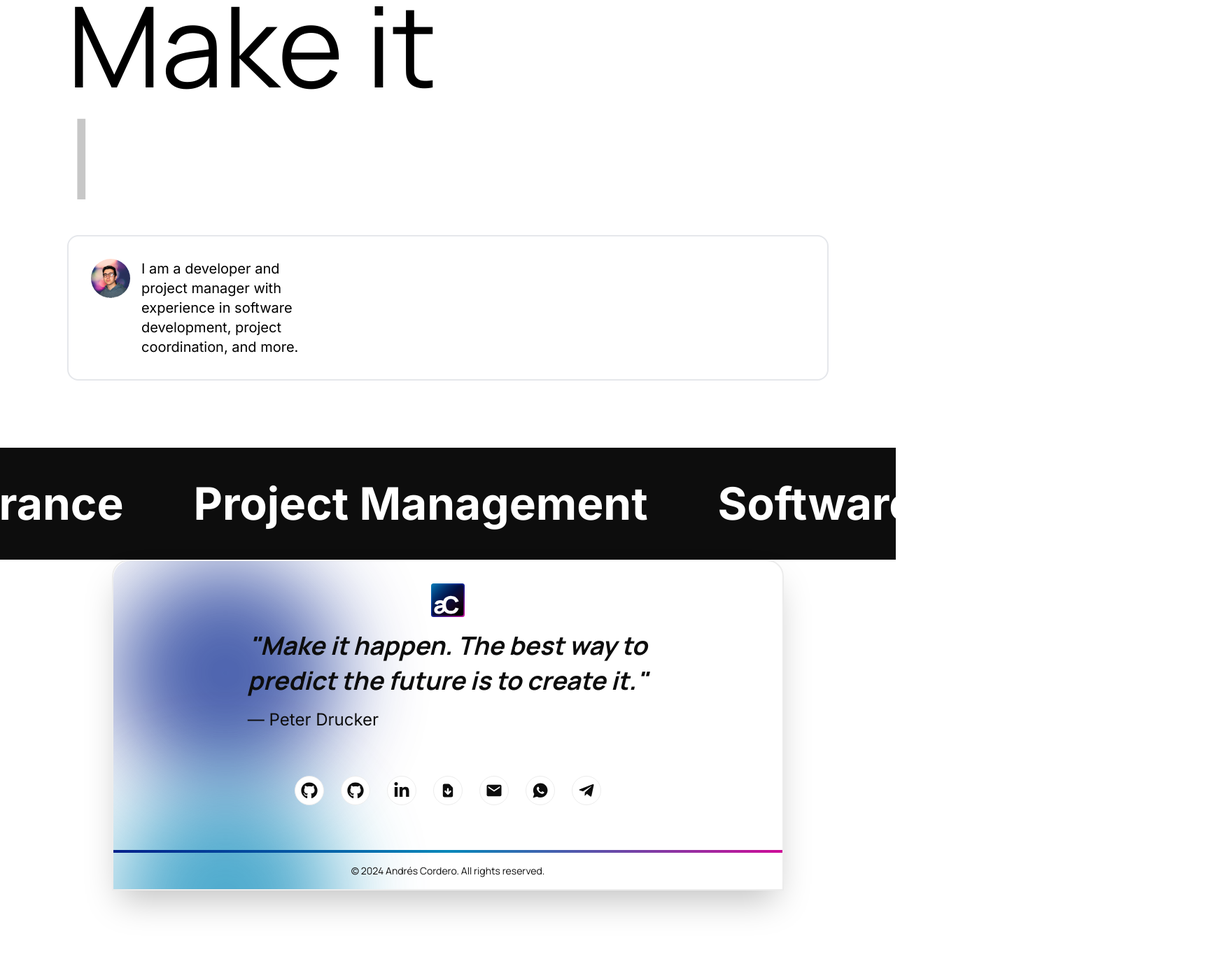
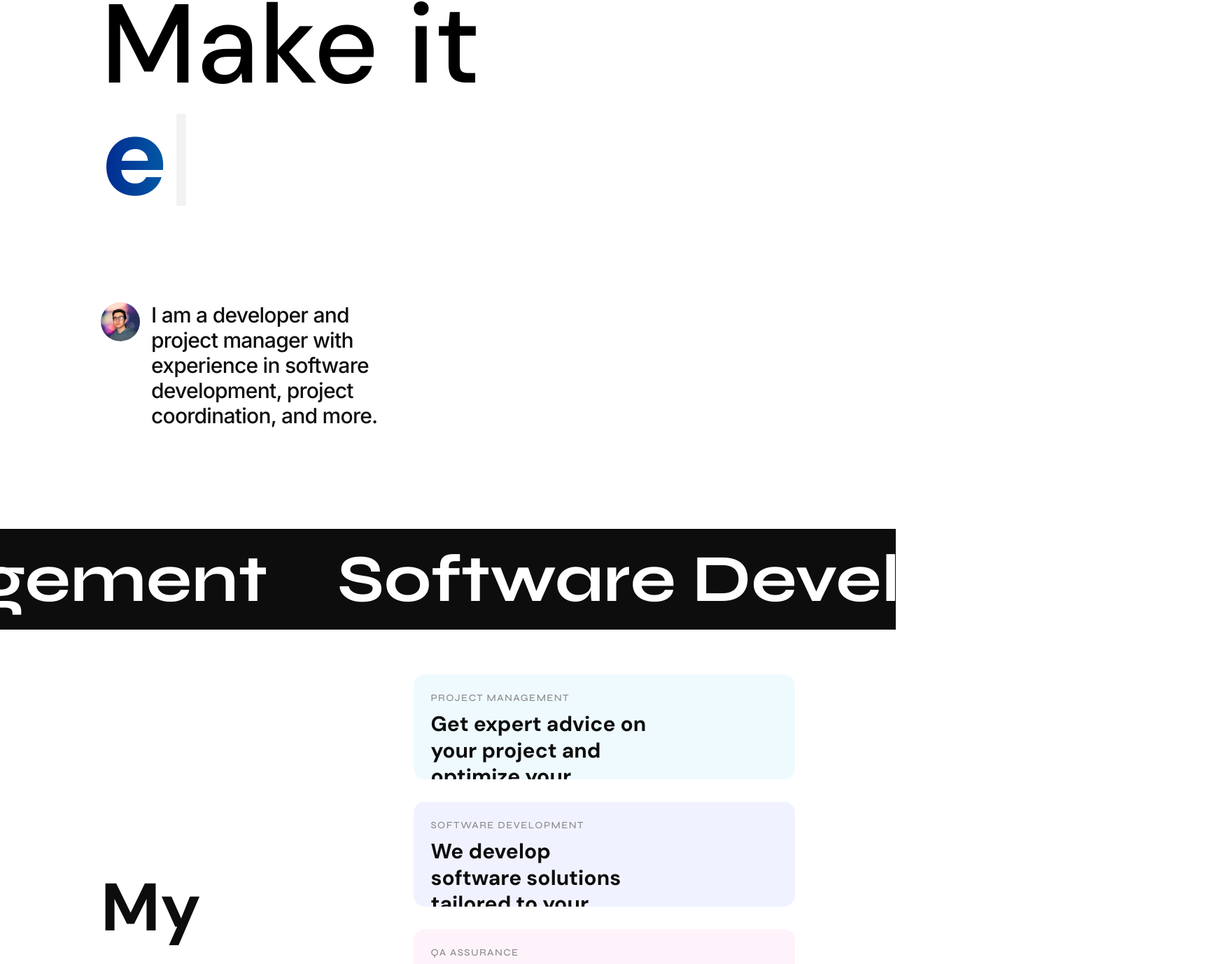
Before and after one commit to andrescorderor/ac-website, a React (Vite) app: page / in a window 1280 px wide. Shown: the part 128-1506 px from the top of the page at 70% size, 1739 px wide, since content can reach past the window. Before the commit the page ends 1401 px from the top, so only its background shows below. Built offline with nearby package versions, Linux system fonts and the light colour scheme.

Commit message:
add: fonts and fixes

```diff
--- a/package.json
+++ b/package.json
@@ -1,7 +1,7 @@
 {
   "name": "ac-website",
   "private": true,
-  "version": "0.8.1",
+  "version": "0.8.2",
   "type": "module",
   "scripts": {
     "dev": "vite",
--- a/src/components/common/Button.tsx
+++ b/src/components/common/Button.tsx
@@ -7,7 +7,7 @@ type ButtonProps = {
 
 export function Button({ icon: Icon, name, type, onClick }: ButtonProps) {
   const baseClasses =
-    'font-manrope group relative hover:bg-[var(--soft-light-gray)] flex items-center justify-center rounded-full text-sm border border-[var(--soft-light-gray)] bg-[var(--white)] p-2 text-[var(--black)] transition-all duration-500 ease-in-out';
+    'font-dm-sans group relative hover:bg-[var(--soft-light-gray)] flex items-center justify-center rounded-full text-sm border border-[var(--soft-light-gray)] bg-[var(--white)] p-2 text-[var(--black)] transition-all duration-500 ease-in-out';
 
   const getButtonClasses = () => {
     switch (type) {
--- a/src/components/common/Card.tsx
+++ b/src/components/common/Card.tsx
@@ -1,4 +1,5 @@
-import { motion } from 'framer-motion';
+import { useState, useRef, useEffect } from 'react';
+
 import { FaPlus } from 'react-icons/fa';
 
 interface CardProps {
@@ -8,59 +9,32 @@ interface CardProps {
   imageUrl: string;
   bgColorLight: string;
   bgColor: string;
-  type: 'full' | 'half';
 }
 
 function Title({ title }: { title: string }) {
   return (
-    <motion.h3
-      className="font-inter pointer-events-none text-sm tracking-widest text-[var(--gray)]"
-      initial={{ opacity: 0, y: 20 }}
-      animate={{ opacity: 1, y: 0 }}
-      transition={{ duration: 0.6 }}
-    >
+    <h3 className="font-syne mb-2 text-sm font-medium tracking-widest text-[var(--gray)]">
       {title}
-    </motion.h3>
+    </h3>
   );
 }
 
 function Text({ text }: { text: string }) {
   return (
-    <motion.p
-      className="font-manrope pointer-events-none max-w-lg text-3xl font-black leading-normal text-[var(--black)]"
-      initial={{ opacity: 0, y: 20 }}
-      animate={{ opacity: 1, y: 0 }}
-      transition={{ duration: 0.6 }}
-    >
+    <p className="font-dm-sans max-w-2xl text-3xl font-black leading-tight text-[var(--black)]">
       {text}
-    </motion.p>
+    </p>
   );
 }
 
 function Paragraph({ paragraph }: { paragraph: string }) {
   return (
-    <motion.p
-      className="pt-8 text-[var(--gray)]"
-      initial={{ opacity: 0, y: 20 }}
-      animate={{ opacity: 1, y: 0 }}
-      transition={{ duration: 0.6 }}
-    >
-      {paragraph}
-    </motion.p>
+    <p className="pt-8 font-extralight text-[var(--black)]">{paragraph}</p>
   );
 }
 
 function Image({ imageUrl, title }: { imageUrl: string; title: string }) {
-  return (
-    <motion.img
-      src={imageUrl}
-      alt={title}
-      className="h-72 p-4"
-      initial={{ opacity: 0, y: 20 }}
-      animate={{ opacity: 1, y: 0 }}
-      transition={{ duration: 0.6 }}
-    />
-  );
+  return <img src={imageUrl} alt={title} className="h-72" />;
 }
 
 export function Card({
@@ -70,38 +44,49 @@ export function Card({
   imageUrl,
   bgColor,
   bgColorLight,
-  type,
 }: CardProps) {
-  const isFullType = type === 'full';
+  const [isExpanded, setIsExpanded] = useState(false);
+  const contentRef = useRef<HTMLDivElement>(null);
+  const [contentHeight, setContentHeight] = useState('0px');
+
+  useEffect(() => {
+    if (contentRef.current) {
+      setContentHeight(`${contentRef.current.scrollHeight + 80}px`);
+    }
+  }, [isExpanded]);
 
   return (
-    <motion.div
-      whileHover={{ scale: 1.05 }}
-      className={`group relative flex ${
-        isFullType ? 'flex-row' : 'flex-col'
-      } w-full justify-between rounded-2xl p-7 transition-transform duration-500 ease-in-out ${bgColorLight}`}
+    <div
+      onMouseEnter={() => setIsExpanded(true)}
+      onMouseLeave={() => setIsExpanded(false)}
+      className={`group relative rounded-2xl p-6 transition-all duration-500 ease-in-out ${bgColorLight} overflow-hidden`}
+      style={{
+        height: isExpanded ? contentHeight : '150px',
+      }}
     >
-      <div className="flex-1 gap-8 p-7">
+      <div className="flex">
+        <div className="">
           <Title title={title} />
           <Text text={text} />
-        {isFullType && <Paragraph paragraph={paragraph} />}
+          <div className=" opacity-0 transition-opacity duration-500 group-hover:opacity-100">
+            <Paragraph paragraph={paragraph} />
+          </div>
         </div>
 
         <div
-        className={`flex ${
-          isFullType ? 'flex-1 items-center justify-center' : ''
-        }`}
+          ref={contentRef}
+          className="flex flex-col items-center justify-center opacity-0 transition-opacity duration-500 group-hover:opacity-100"
         >
           <Image imageUrl={imageUrl} title={title} />
         </div>
+      </div>
 
-      <motion.div
-        className={`absolute bottom-4 right-4 flex size-12 items-center justify-center rounded-full ${bgColor} text-[var(--white)]`}
-        whileHover={{ scale: 1.2 }}
+      <div
+        className={`absolute bottom-4 right-4 flex size-8 items-center justify-center rounded-full ${bgColor} text-[var(--white)] opacity-0 transition-opacity duration-500 group-hover:opacity-100`}
       >
         <FaPlus />
-      </motion.div>
-    </motion.div>
+      </div>
+    </div>
   );
 }
 
--- a/src/components/common/Footer.tsx
+++ b/src/components/common/Footer.tsx
@@ -23,7 +23,7 @@ export default function Footer() {
               className="size-12"
             />
             <div className="pointer-events-none">
-              <p className="font-manrope mb-4 text-center text-4xl font-semibold italic leading-snug">
+              <p className="font-dm-sans mb-4 text-center text-4xl font-semibold italic leading-snug">
                 &quot;Make it happen. The best way to
                 <br />
                 predict the future is to create it.&quot;
@@ -96,7 +96,7 @@ export default function Footer() {
 
       <div className="animate-gradient-rotate mt-8 h-1 w-full bg-gradient-to-r from-[var(--deep-navy-blue)] via-[var(--vibrant-sky-blue)] to-[var(--magenta-pink)]" />
 
-      <p className="font-manrope pointer-events-none my-4 text-center text-sm text-[var(--black)] ">
+      <p className="font-dm-sans pointer-events-none my-4 text-center text-sm text-[var(--black)] ">
         © {currentYear} Andrés Cordero. All rights reserved.
       </p>
     </footer>
--- a/src/components/common/Header.tsx
+++ b/src/components/common/Header.tsx
@@ -36,7 +36,7 @@ export default function Header() {
             alt="icon"
             className="size-8"
           />
-          <p className="font-manrope flex items-center  text-base">
+          <p className="font-dm-sans flex items-center  text-base">
             andrés Cordero.
           </p>
         </div>
--- /dev/null
+++ b/src/components/home/ExpertiseSection.tsx
@@ -0,0 +1,38 @@
+import { Card } from '@components/common/Card';
+
+export default function ExpertiseSection() {
+  return (
+    <section className="flex flex-row px-36 py-16">
+      <h2 className=" font-dm-sans flex flex-col justify-end text-[6rem] font-bold leading-tight text-[var(--black)]">
+        My Expertise
+      </h2>
+
+      <div className="ml-auto flex flex-col gap-8">
+        <Card
+          title="PROJECT MANAGEMENT"
+          text="Get expert advice on your project and optimize your workflow."
+          paragraph="We offer asfasasfsfasfasfasfasfasf consulting to meet your business needs."
+          imageUrl="/assets/ProjectManagement.svg"
+          bgColorLight="bg-[var(--vibrant-sky-blue-light)]"
+          bgColor="bg-[var(--vibrant-sky-blue)]"
+        />
+        <Card
+          title="SOFTWARE DEVELOPMENT"
+          text="We develop software solutions tailored to your specifications."
+          paragraph="Our experienced team builds robust applications for your business."
+          imageUrl="/assets/SoftwareDevelopment.svg"
+          bgColorLight="bg-[var(--deep-navy-blue-light)]"
+          bgColor="bg-[var(--deep-navy-blue)]"
+        />
+        <Card
+          title="QA ASSURANCE"
+          text="Receive 24/7 support to keep your projects running smoothly."
+          paragraph="Our support team is always available to help resolve any issues."
+          imageUrl="/assets/QualityAssurance.svg"
+          bgColorLight="bg-[var(--magenta-pink-light)]"
+          bgColor="bg-[var(--magenta-pink)]"
+        />
+      </div>
+    </section>
+  );
+}
--- a/src/components/home/Hero.tsx
+++ b/src/components/home/Hero.tsx
@@ -76,36 +76,33 @@ export default function Hero() {
     };
   }, []);
 
-  // Helper function to calculate position based on scroll
   const calculatePosition = (initialX: number, finalX: number) => {
-    const maxScroll = 1000; // Define the maximum scroll value for full movement
-    const scrollPercentage = Math.min(scrollY / maxScroll, 1); // Limit scroll percentage to 1
-    return initialX + (finalX - initialX) * scrollPercentage; // Linear interpolation between initial and final positions
+    const maxScroll = 1000;
+    const scrollPercentage = Math.min(scrollY / maxScroll, 1);
+    return initialX + (finalX - initialX) * scrollPercentage;
   };
 
   return (
-    <section className="hover:cursor-default">
-      <div className="flex flex-col gap-8 px-24 pb-24 pt-28">
+    <section className="hover:cursor-default ">
+      <div className=" px-36 pb-36 pt-28">
         <div>
-          <h1 className="font-manrope mb-0 text-[10rem] leading-none">
+          <h1 className="font-dm-sans text-[10rem] font-medium leading-none">
             Make it
           </h1>
           <div className="flex">
             <motion.h1
               key={currentPhraseIndex}
-              className="font-manrope bg-clip-text text-[10rem] font-bold leading-none text-transparent"
+              className="font-dm-sans animate-gradient-random bg-clip-text text-[10rem] font-bold leading-none text-transparent"
               style={{
                 backgroundImage:
                   'linear-gradient(to right, var(--deep-navy-blue), var(--vibrant-sky-blue), var(--magenta-pink))',
-                backgroundSize: '400% 400%',
-                animation: 'gradient-random 6s ease infinite',
               }}
             >
               {displayText}
             </motion.h1>
 
             <motion.div
-              className="font-manrope text-[10rem] leading-none text-[var(--black)]"
+              className="font-dm-sans text-[10rem] leading-none text-[var(--black)]"
               animate={{
                 opacity: [1, 0],
                 transition: { repeat: Infinity, duration: 1 },
@@ -115,38 +112,50 @@ export default function Hero() {
             </motion.div>
           </div>
         </div>
-        <div className="flex gap-4 rounded-2xl border-2 p-8">
+        <div className="mt-32 flex w-5/12 gap-4">
           <img
             src="/assets/Profile.png"
             alt="Profile"
             className="size-14 rounded-full"
           />
-          <p className="text-gray w-1/4 text-xl ">
+          <p className="font-inter text-3xl font-medium tracking-tight text-[var(--black)]">
             I am a developer and project manager with experience in software
             development, project coordination, and more.
           </p>
         </div>
       </div>
-      <div className="font-segoe w-full whitespace-nowrap bg-[var(--black)] text-[4rem] font-bold text-[var(--white)]">
-        <div className="flex py-8">
+      <div className="font-syne w-full whitespace-nowrap bg-[var(--black)] text-[6rem] font-bold text-[var(--white)]">
+        <div className="flex ">
           <motion.h3
             className="text-[var(--white)]"
-            animate={{ x: calculatePosition(-400, 700) }}
-            transition={{ type: 'tween', ease: 'easeOut' }}
+            animate={{ x: calculatePosition(-1800, 700) }}
+            transition={{
+              type: 'tween',
+              ease: [0.17, 0.67, 0.83, 0.67], // Cubic Bezier for smoother easing
+              duration: 2.5, // Longer duration for smoother animation
+            }}
           >
             Quality Assurance
           </motion.h3>
           <motion.h3
             className="text-[var(--white)]"
-            animate={{ x: calculatePosition(-300, 800) }}
-            transition={{ type: 'tween', ease: 'easeOut' }}
+            animate={{ x: calculatePosition(-1700, 800) }}
+            transition={{
+              type: 'tween',
+              ease: [0.17, 0.67, 0.83, 0.67], // Cubic Bezier for smoother easing
+              duration: 2.5, // Longer duration for smoother animation
+            }}
           >
             Project Management
           </motion.h3>
           <motion.h3
             className="text-[var(--white)]"
-            animate={{ x: calculatePosition(-200, 900) }}
-            transition={{ type: 'tween', ease: 'easeOut' }}
+            animate={{ x: calculatePosition(-1600, 900) }}
+            transition={{
+              type: 'tween',
+              ease: [0.17, 0.67, 0.83, 0.67], // Cubic Bezier for smoother easing
+              duration: 2.5, // Longer duration for smoother animation
+            }}
           >
             Software Development
           </motion.h3>
--- a/src/index.css
+++ b/src/index.css
@@ -1,5 +1,5 @@
 /* Fonts */
-@import url('https://fonts.googleapis.com/css2?family=Manrope:wght@400;500;700&family=Inter:wght@400;500;700&display=swap');
+@import url('https://fonts.googleapis.com/css2?family=Manrope:wght@400;500;700&family=Inter:wght@400;500;700&family=Oswald:wght@400;500;700&family=Syne:wght@400;500;700&family=DM+Sans:wght@400;500;700&family=Space+Grotesk:wght@400;500;700&display=swap');
 
 /* Tailwind Directives */
 @tailwind base;
@@ -22,13 +22,16 @@
   --gray: #8d8d8d;
 }
 
-/* Font Classes */
-.font-manrope {
-  font-family: 'Manrope', sans-serif;
+.font-inter {
+  font-family: 'Inter', sans-serif;
 }
 
-.font-inter {
-  font-family: 'Inter', sans-serif;
+.font-syne {
+  font-family: 'Syne', sans-serif;
+}
+
+.font-dm-sans {
+  font-family: 'DM Sans', sans-serif;
 }
 
 body {
--- a/src/pages/Home.tsx
+++ b/src/pages/Home.tsx
@@ -1,9 +1,11 @@
+import ExpertiseSection from '@components/home/ExpertiseSection';
 import Hero from '@components/home/Hero';
 
 export default function Home() {
   return (
     <div>
       <Hero />
+      <ExpertiseSection />
     </div>
   );
 }
```
Also changed, not shown: src/components/home/CardSection.tsx (deleted, +0 -42 lines). Lines whose indentation alone changed are shown as unchanged.
